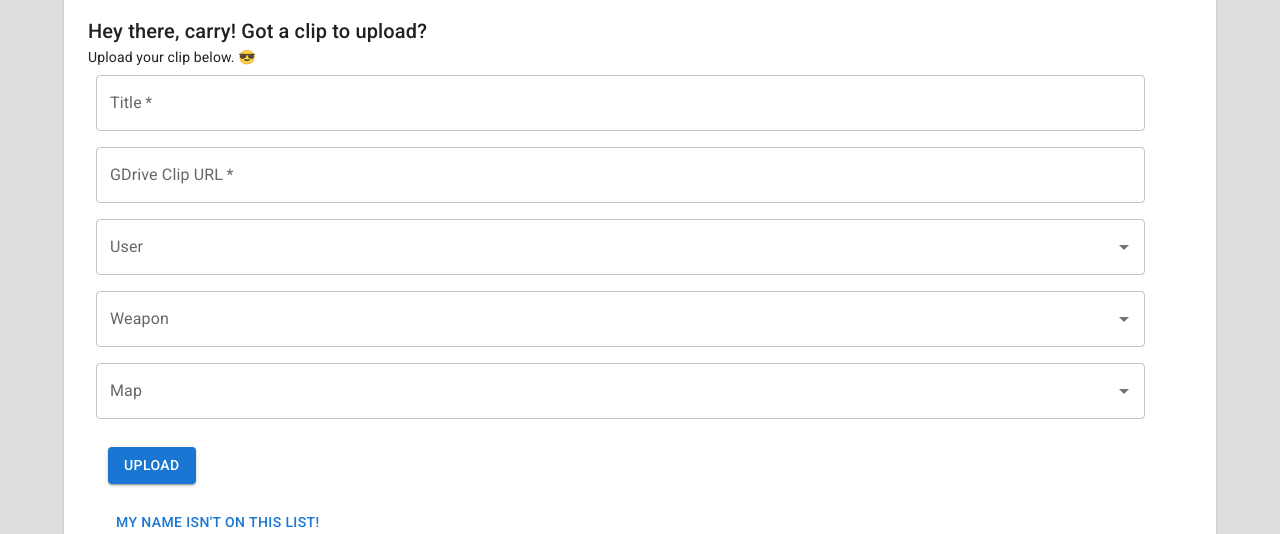
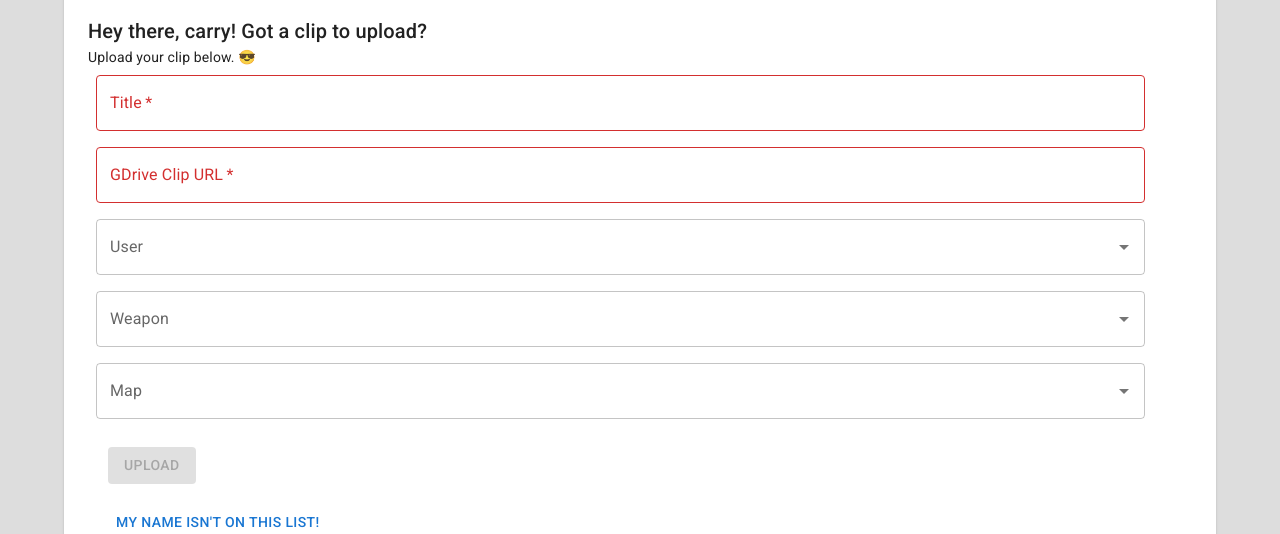
Before and after one commit to egoroza/valorant-clip-tracker, a Next.js app: page / in a window 1280 px wide. Shown: the part 295-829 px from the top of the page. Built offline with nearby package versions, Linux system fonts and the light colour scheme; no server answers; the database is empty.

Commit message:
add form validation

```diff
--- a/components/View.tsx
+++ b/components/View.tsx
@@ -1,5 +1,5 @@
 // @ts-nocheck
-import React, { useState } from "react";
+import React, { useState, useEffect } from "react";
 import {
   Box,
   TextField,
@@ -39,9 +39,15 @@ const View = ({ users, weapons, maps }: Props) => {
   const [map, setMap] = useState(maps[0]);
   const [isLoading, setIsLoading] = useState(false);
   const [showUploadSuccess, setShowUploadSuccess] = useState(false);
+  const [formHasError, setFormHasError] = useState(false);
 
   const [addUserModalOpen, setAddUserModalOpen] = useState(false);
   const [userToAdd, setUserToAdd] = useState("");
+
+  useEffect(() => {
+    if (title === "" || clipUrl === "") setFormHasError(true);
+    else setFormHasError(false);
+  }, [title, clipUrl]);
 
   const handleAddUserClickOpen = () => {
     setAddUserModalOpen(true);
@@ -135,6 +141,7 @@ const View = ({ users, weapons, maps }: Props) => {
             label="Title"
             value={title}
             onChange={handleTitleChange}
+            error={title === ""}
           />
         </div>
         <div>
@@ -144,6 +151,7 @@ const View = ({ users, weapons, maps }: Props) => {
             label="GDrive Clip URL"
             value={clipUrl}
             onChange={handleClipUrlChange}
+            error={clipUrl === ""}
           />
 
           <Autocomplete
@@ -184,7 +192,11 @@ const View = ({ users, weapons, maps }: Props) => {
           />
         </div>
         <div style={{ margin: "20px" }}>
-          <Button variant="contained" onClick={uploadClip}>
+          <Button
+            variant="contained"
+            onClick={uploadClip}
+            disabled={formHasError}
+          >
             Upload
           </Button>
           {isLoading && (
```
Also changed, not shown: 1 other file (tests, documents, lock files or other folders).
